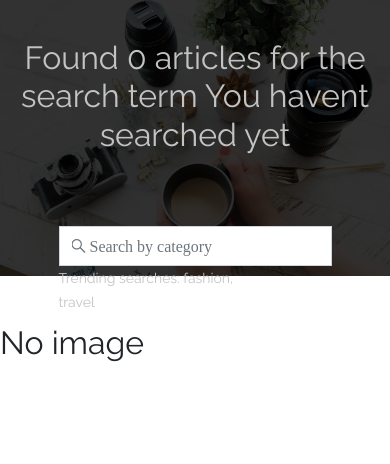
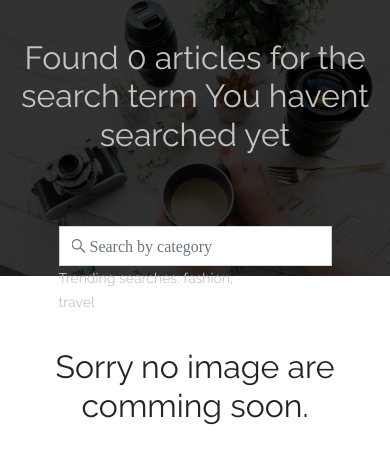
Before and after one commit to SophiaNM/Gallery, a Django app: page /search/ in a window 390 px wide; the page is wider, and only the part inside the window is pictured. Shown: the part 81-545 px from the top of that part. Run offline with Django 3.2, Linux system fonts and the light colour scheme; some libraries are stand-ins or nearby versions.

Commit message:
Changes to styling and responsive design

```diff
--- a/gallery/templates/base.html
+++ b/gallery/templates/base.html
@@ -34,6 +34,14 @@
 
 
     {% block scripts %}
+    <script>
+      function myFunction() {
+        var copyText = document.getElementById("link");
+        copyText.select();
+        document.execCommand("Copy");
+        alert("Copied the text: " + copyText.value);
+      }
+    </script>
     <script src="https://ajax.googleapis.com/ajax/libs/jquery/3.2.1/jquery.min.js"></script>
     <script src="https://code.jquery.com/jquery-3.3.1.min.js" integrity="sha256-FgpCb/KJQlLNfOu91ta32o/NMZxltwRo8QtmkMRdAu8=" crossorigin="anonymous"></script>
       {% bootstrap_javascript %}
--- a/gallery/templates/search.html
+++ b/gallery/templates/search.html
@@ -3,68 +3,57 @@
 
 {{block.super}}
 
-
+<!-- Landing Page -->
 <div class="banner-1">
     <div class="cover-1">
-
-
         {% if images%}
         <h2>Found {{ images|length}} images for searched term {{message}}</h2>
-
         {% else %}
         <h2>Found 0 articles for the search term {{message}}</h2>
-
         {% endif %}
-
         <div class="container imageloc">
             <form class="form" role="search" action="{% url 'search_image' %}">
-
                 <div class="input-group">
                   <input type="text" class="form-control" placeholder="&#xf3ee; Search by category"name="image_category">
                   <br>
                  </div>
                  <small>Trending searches: fashion, travel</small>
               </form>
-
         </div>
     </div>
 </div>
 
 
 <div class="container wrap">
-    <!-- Looping through news -->
+    <!-- Looping through images -->
     <div class="row">
     {% for image in images %}
-
-        <!-- displaying News articles -->
-         <div class="col-xs-6 col-sm-4 col-md-3 col-lg-3">
-
-                 <!-- <button type="button" class="btn btn-success btn-sm m-1" > Delete</button> -->
+        <!-- displaying images -->
+         <div class="col-xs-6 col-sm-6  col-md-3 col-lg-3">
                  <div class="portfolio-wrap ">
                      <div class="portfolio-wrap hovereffect">
                          <a class="img-overlay" data-toggle="modal" data-target="#{{image.id}}" style="width:100%">
-                             <!-- <img src="images/1.jpg" alt=" " class="img-responsive"> -->
                              <img src="{{image.pic.url}}" href="" class="image" alt="Image" >
                              <div class="overlay">
                                  <h4>{{image.name}}</h4>
-
                              </div>
                          </a>
                      </div>
                  </div>
              </div>
-
-
-
-
-
         {% empty %}
     </div>
     <div class="row">
-        <h2 class="text-center"> No image </h2>
-
+        <div class="col-sm-6 col-md-6 col-lg-6">
+            <img src="" alt="">
+        </div>
+        <div class="col-sm-6 col-md-6 col-lg-6">
+            <h2 class="text-center"> Sorry no image are comming soon.</h2>
+        </div>
     </div>
     {% endfor %}
+
+    <!-- looping through image details modal class -->
     {% for image in images %}
         <div class="modal fade" id="{{image.id}}" tabindex="-1" role="dialog" aria-labelledby="deleteModalLabel" aria-hidden="true">
             <div class="modal-dialog" role="document">
@@ -85,21 +74,17 @@
                                 <p>{{image.image_location.name}}</p>
                                 <h4>Category</h4>
                                 <p>{{image.image_category.name}}</p>
-
                             </div>
-                        <div class="">
-
+                            <div>
                                 <h2 class="desc">{{image.name}}</h2>
-
                                 <p class="desc">{{image.description}}</p>
                             </div>
-
                         </div>
                     </div>
                     <div class="modal-footer">
-                    <button type="button" class="btn btn-secondary" data-dismiss="modal">Copy Link</button>
+                        <input class="form-control" type="text" value="{{image.image_link}}" id="link">
+                       <a onclick="myFunction()"><button type="button"  class="btn btn-primary">Copy Link</button></a>
                         <button type="button" class="btn btn-secondary" data-dismiss="modal">Close</button>
-
                     </div>
                 </div>
             </div>
@@ -107,13 +92,4 @@
     {% endfor %}
 </div>
 
-
-
-
-
-
-
-
-
-
 {% endblock %}
```
Also changed, not shown: gallery/templates/index.html (+15 -37 lines), gallery/templates/location.html (+14 -35 lines), gallery/templates/single.html (+11 -34 lines). Lines whose indentation alone changed are shown as unchanged.
